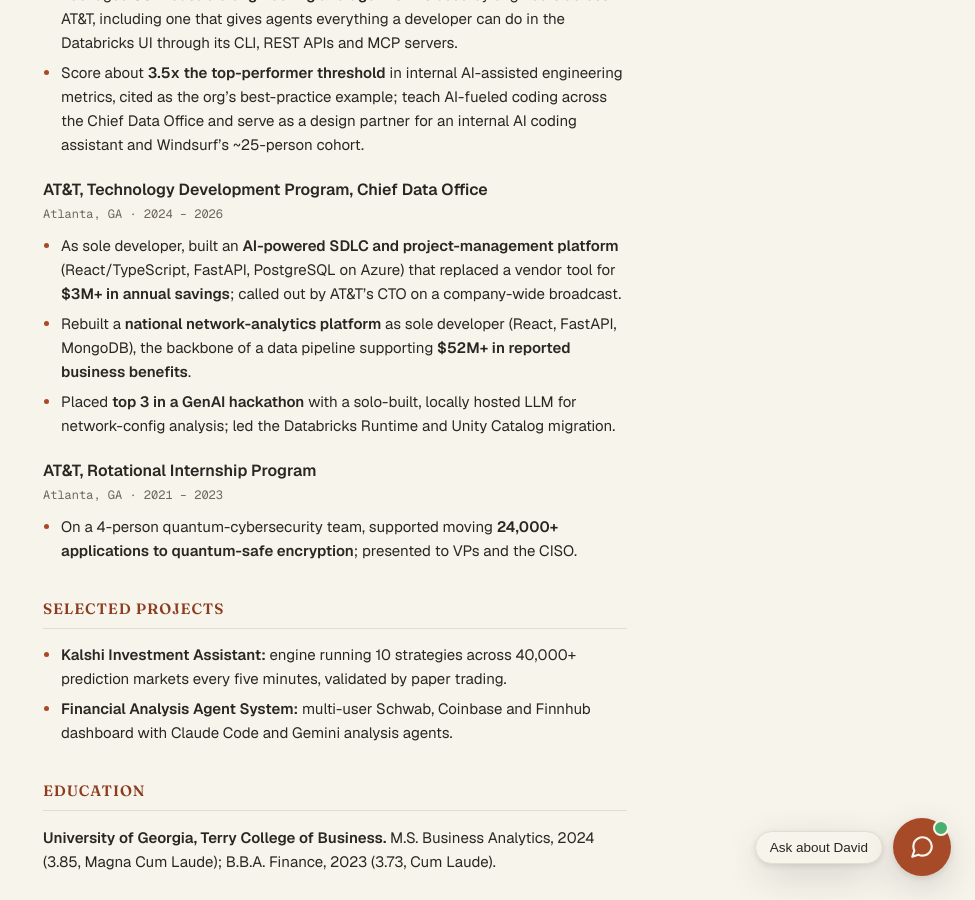
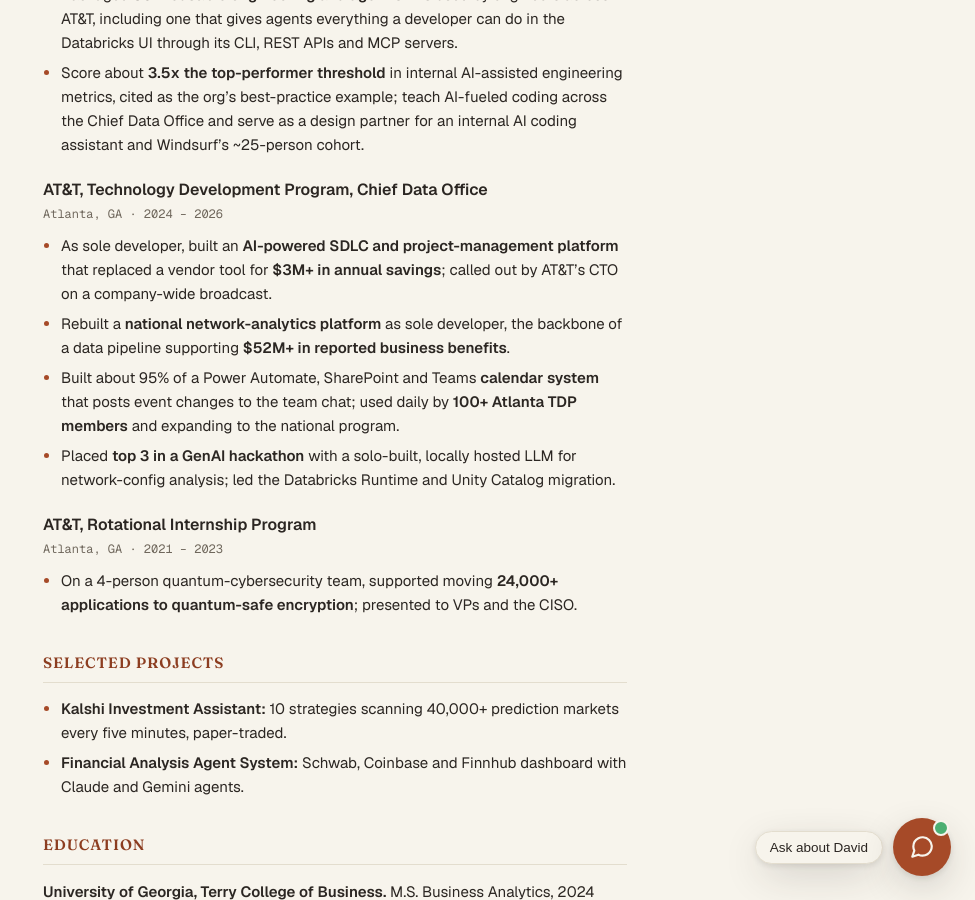
Before and after one commit to djmorgan26/djmorgan26.github.io, a Jekyll site: the page built from resume.md, in a window 1280 px wide and 900 px high, scrolled down 835 px. Shown: the whole window, without its empty margins (305-1280 px from the left). Built offline with Jekyll 4.4.1, drawn with Linux system fonts in a browser that asks for light colours.

Commit message:
Add TDP calendar system to the one-page resume
Co-Authored-By: Claude Opus 5.5 <noreply@anthropic.com>

```diff
--- a/resume.md
+++ b/resume.md
@@ -22,8 +22,9 @@ Builds production AI platforms inside a 200,000-person regulated enterprise and
 ### AT&T, Technology Development Program, Chief Data Office
 *Atlanta, GA · 2024 – 2026*
 
-- As sole developer, built an **AI-powered SDLC and project-management platform** (React/TypeScript, FastAPI, PostgreSQL on Azure) that replaced a vendor tool for **$3M+ in annual savings**; called out by AT&T's CTO on a company-wide broadcast.
-- Rebuilt a **national network-analytics platform** as sole developer (React, FastAPI, MongoDB), the backbone of a data pipeline supporting **$52M+ in reported business benefits**.
+- As sole developer, built an **AI-powered SDLC and project-management platform** that replaced a vendor tool for **$3M+ in annual savings**; called out by AT&T's CTO on a company-wide broadcast.
+- Rebuilt a **national network-analytics platform** as sole developer, the backbone of a data pipeline supporting **$52M+ in reported business benefits**.
+- Built about 95% of a Power Automate, SharePoint and Teams **calendar system** that posts event changes to the team chat; used daily by **100+ Atlanta TDP members** and expanding to the national program.
 - Placed **top 3 in a GenAI hackathon** with a solo-built, locally hosted LLM for network-config analysis; led the Databricks Runtime and Unity Catalog migration.
 
 ### AT&T, Rotational Internship Program
@@ -33,8 +34,8 @@ Builds production AI platforms inside a 200,000-person regulated enterprise and
 
 ## Selected Projects
 
-- **Kalshi Investment Assistant:** engine running 10 strategies across 40,000+ prediction markets every five minutes, validated by paper trading.
-- **Financial Analysis Agent System:** multi-user Schwab, Coinbase and Finnhub dashboard with Claude Code and Gemini analysis agents.
+- **Kalshi Investment Assistant:** 10 strategies scanning 40,000+ prediction markets every five minutes, paper-traded.
+- **Financial Analysis Agent System:** Schwab, Coinbase and Finnhub dashboard with Claude and Gemini agents.
 
 ## Education
 
```
Also changed, not shown: worker/src/context.js, 1 other file.
